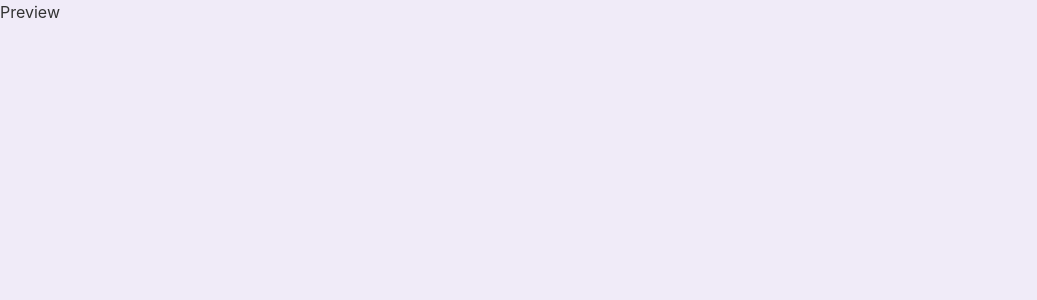
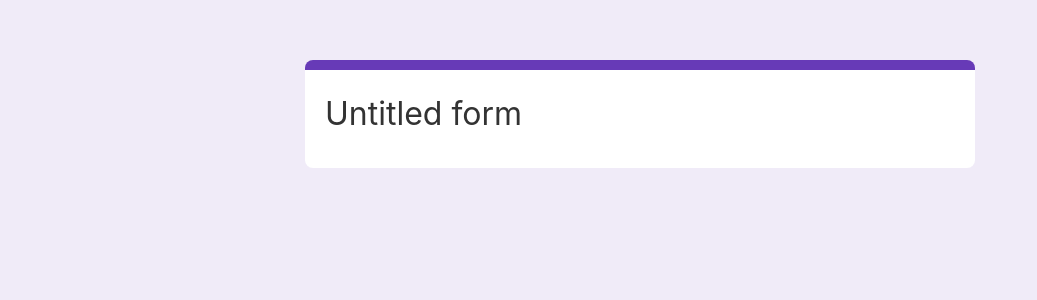
Before and after one commit to Deemou/google-form, a React (Vite) app: page /preview in a window 1280 px wide. Shown: the top 300 px of the page, without its empty margins (0-1037 px from the left). Built offline with nearby package versions, Linux system fonts and the light colour scheme.

Commit message:
feat: add user-form-info

```diff
--- /dev/null
+++ b/src/components/user-form-info.tsx
@@ -0,0 +1,14 @@
+import { useAppSelector } from '@/app/hooks';
+
+export default function UserFormInfo() {
+  const { title, description } = useAppSelector((state) => state.infoSlice);
+
+  return (
+    <section>
+      <div className="form-info">
+        <span className="form-title">{title || 'Untitled form'}</span>
+        <span className="form-description">{description}</span>
+      </div>
+    </section>
+  );
+}
--- a/src/routes/preview.tsx
+++ b/src/routes/preview.tsx
@@ -1,3 +1,11 @@
+import Layout from '@/components/layout';
+import UserFormInfo from '@/components/user-form-info';
+import '@styles/form.scss';
+
 export default function Preview() {
-  return <div>Preview</div>;
+  return (
+    <Layout>
+      <UserFormInfo />
+    </Layout>
+  );
 }
```
